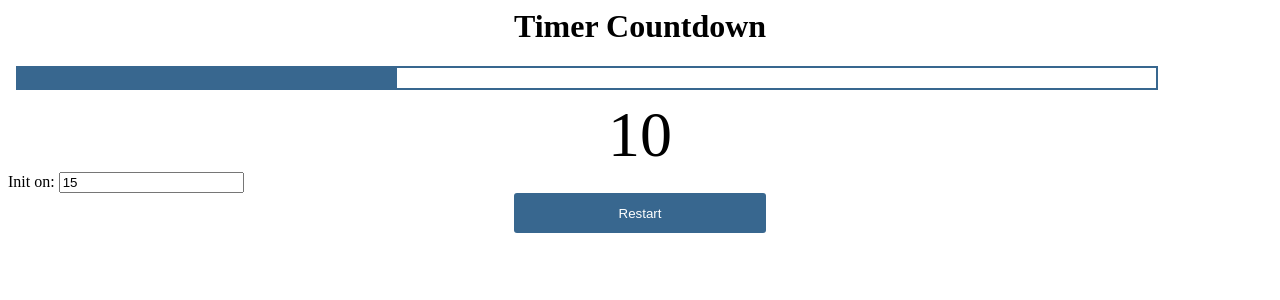
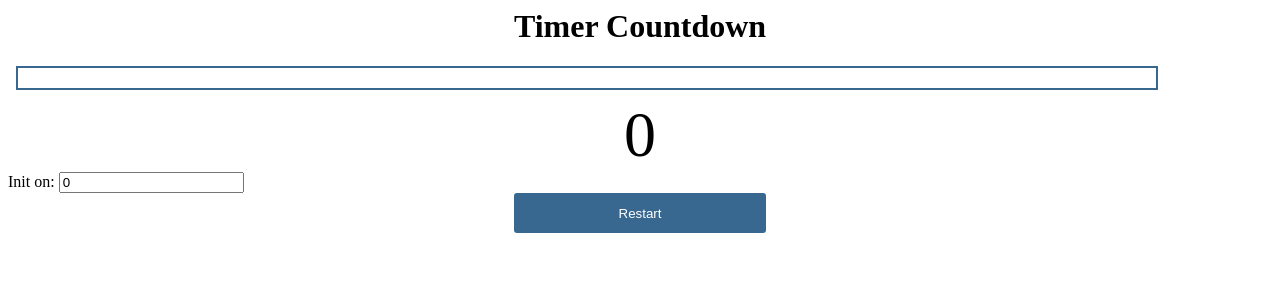
Before and after one commit to ElsaSolen/Angular-Advanced-Components-Phase-I, an Angular app: page / in a window 1280 px wide. Shown: the top 300 px of the page. Built offline with nearby package versions, Linux system fonts and the light colour scheme.

Commit message:
initialize input field

```diff
--- a/src/app/app.component.ts
+++ b/src/app/app.component.ts
@@ -7,7 +7,7 @@ import { Component } from '@angular/core';
 })
 export class AppComponent {
   progressPercentage = 0;
-  totalCountdown = 15;
+  totalCountdown = 0;
 
   constructor() {}
 
```
